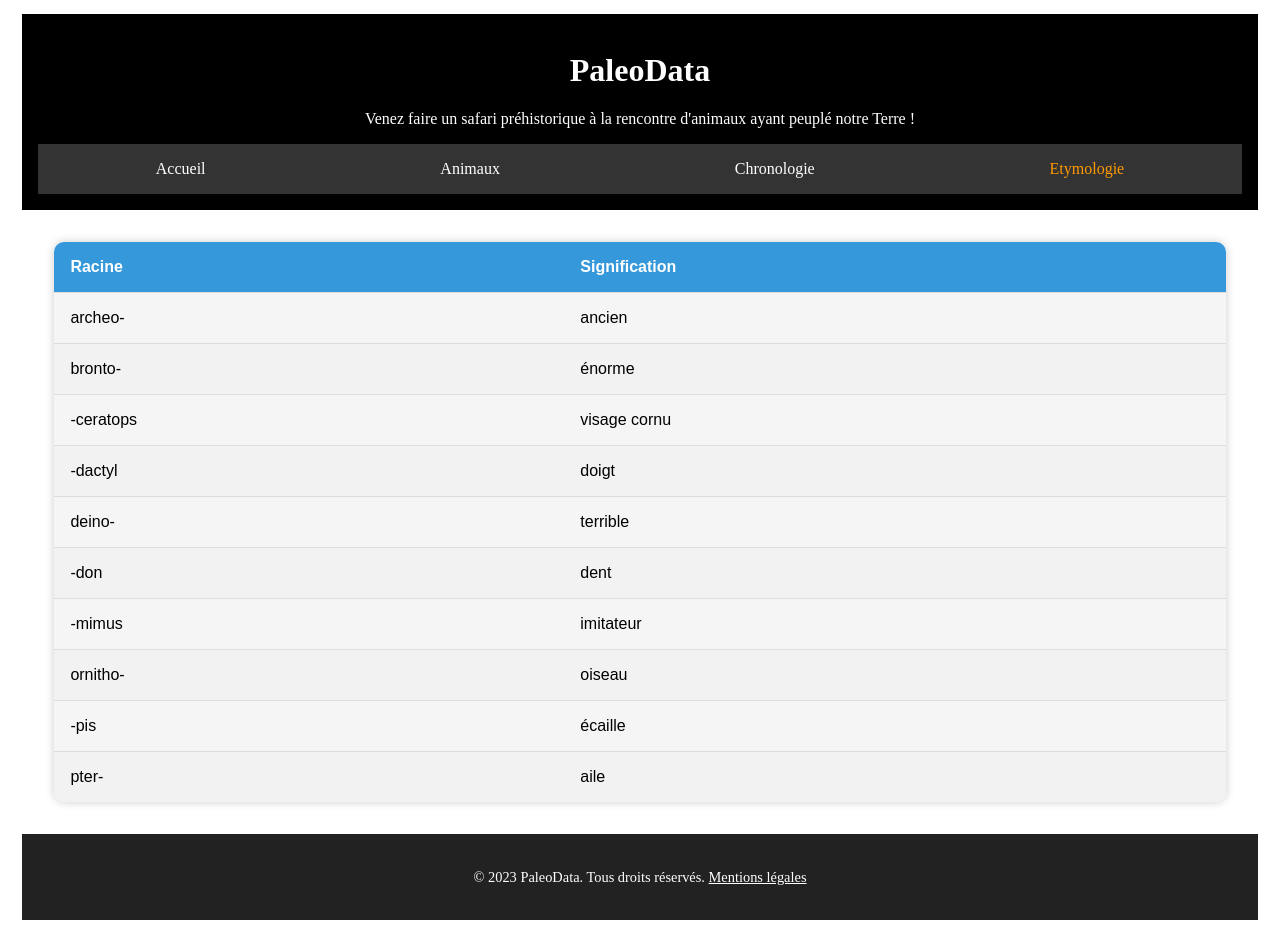
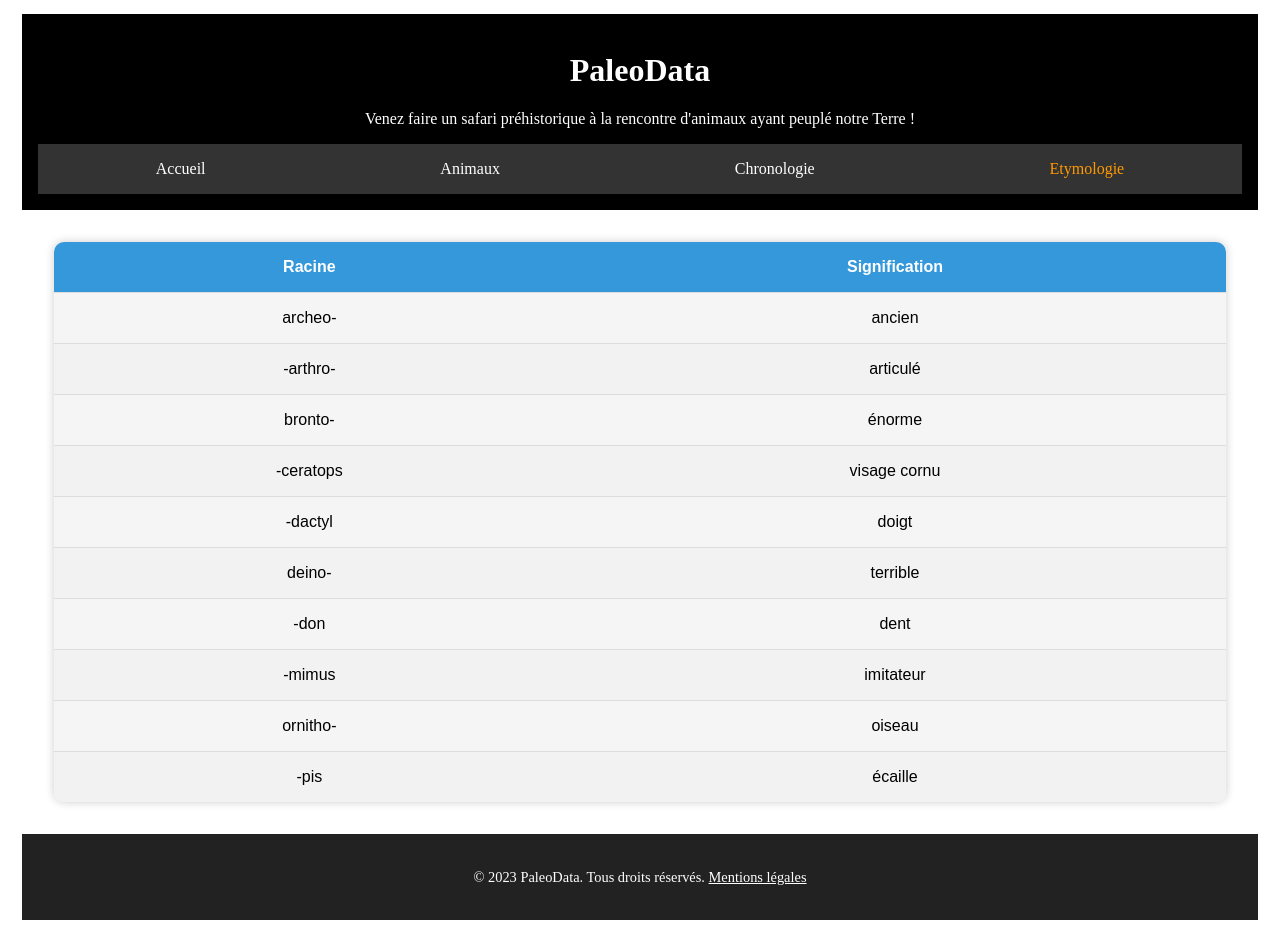
Before and after one commit to Ld-monkey/PaleoData, a React (Vite) app: page /#/liste-etymologique in a window 1280 px wide. Built offline with nearby package versions, Linux system fonts and the light colour scheme.

Commit message:
correctifs visuels

```diff
--- a/package.json
+++ b/package.json
@@ -4,7 +4,7 @@
   "version": "0.0.0",
   "type": "module",
   "scripts": {
-    "dev": "vite --debug",
+    "dev": "vite",
     "build": "vite build",
     "lint": "eslint . --ext js,jsx --report-unused-disable-directives --max-warnings 0",
     "preview": "vite preview"
--- a/src/components/EtymoPage/EtymoPage.jsx
+++ b/src/components/EtymoPage/EtymoPage.jsx
@@ -12,10 +12,12 @@ function EtymoPage() {
     { root: 'pter-', meaning: 'aile' },
     { root: '-ceratops', meaning: 'visage cornu' },
     { root: '-dactyl', meaning: 'doigt' },
-    { root: 'titan', meaning: 'géant' },
+    { root: '-titan-', meaning: 'géant' },
     { root: '-raptor', meaning: 'voleur' },
     { root: '-mimus', meaning: 'imitateur' },
     { root: 'ornitho-', meaning: 'oiseau' },
+    { root: '-pleur-', meaning: 'côté' },
+    { root: '-arthro-', meaning: 'articulé' },
   ];
 
   etymologyData.sort((a, b) => a.root.replace('-', '').localeCompare(b.root.replace('-', '')));
--- a/src/components/EtymoPage/EtymoPage.scss
+++ b/src/components/EtymoPage/EtymoPage.scss
@@ -21,7 +21,7 @@
     th,
     td {
       padding: 1rem;
-      text-align: left;
+      text-align: center;
       border-bottom: 1px solid #ddd;
     }
 
```
